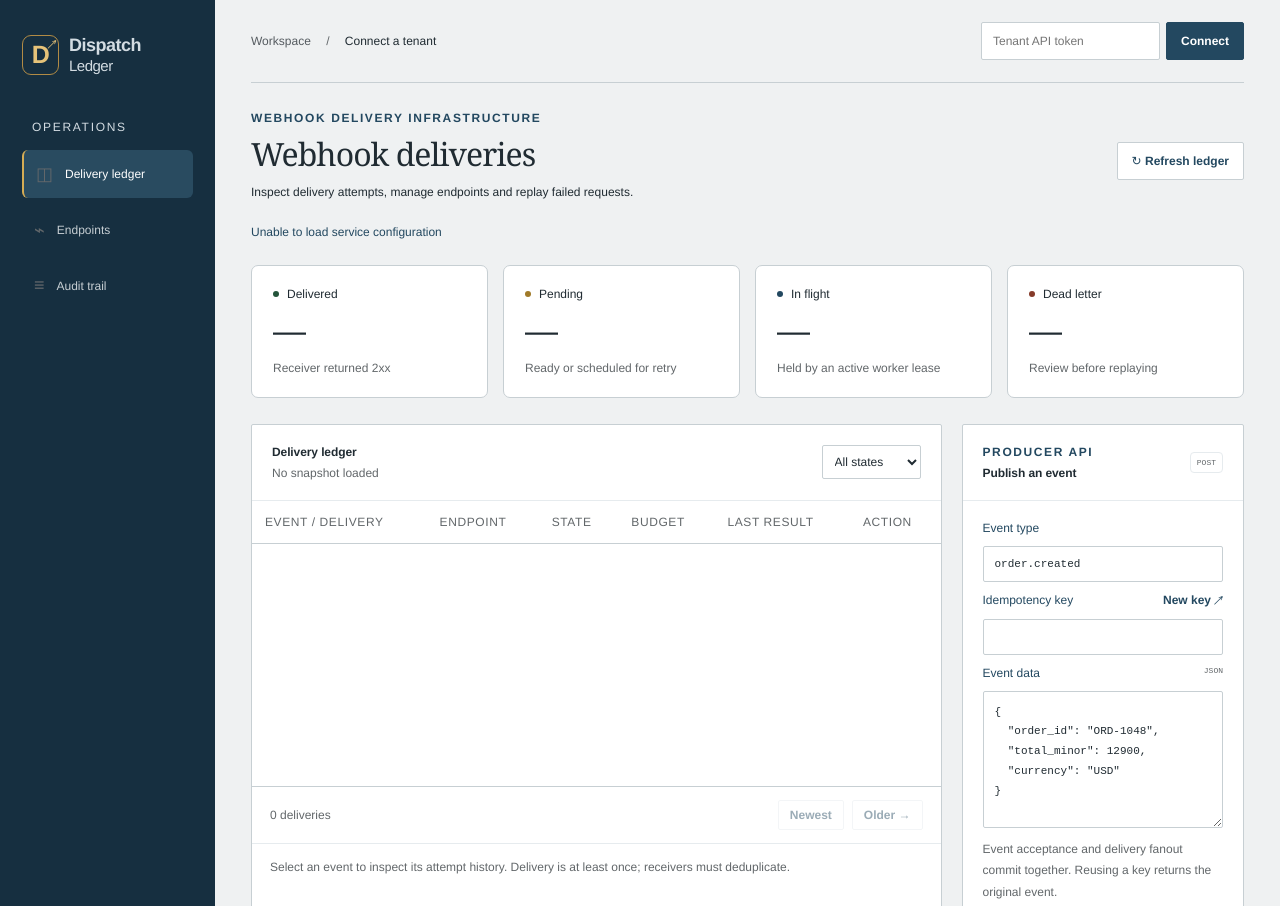
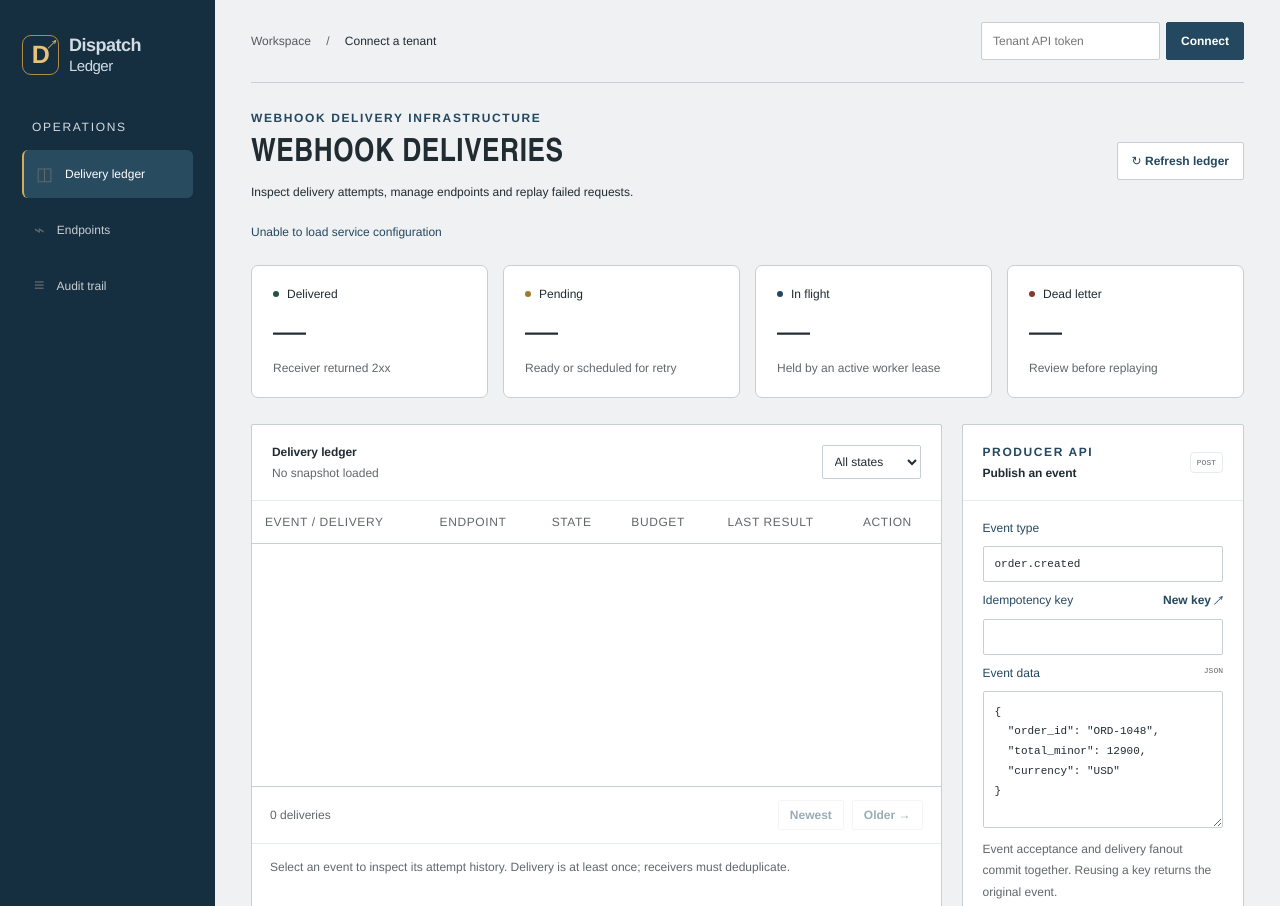
Before and after one commit to ismaeelakin/dispatch-ledger, a website with bundled scripts: page public/index.html in a window 1280 px wide. Shown: the top 906 px of the page. Built offline with nearby package versions, Linux system fonts and the light colour scheme; files whose address does not match are found by name.

Commit message:
Give project visuals distinct typography, palettes and architecture drawings

```diff
--- a/public/style.css
+++ b/public/style.css
@@ -824,3 +824,10 @@ button:not(.secondary):not(.quiet):not(.text-button):not(.event-link) {
 .failed {
   background: #853b2a;
 }
+
+h1 {
+  font-family: 'Arial Narrow', 'Franklin Gothic Medium', Arial, sans-serif;
+  font-weight: 700;
+  text-transform: uppercase;
+  letter-spacing: 0.5px;
+}
```
Also changed, not shown: README.md, docs/architecture-project.svg (added), docs/architecture.svg (deleted), docs/console-current.png (deleted), docs/console-identity.png (added).
